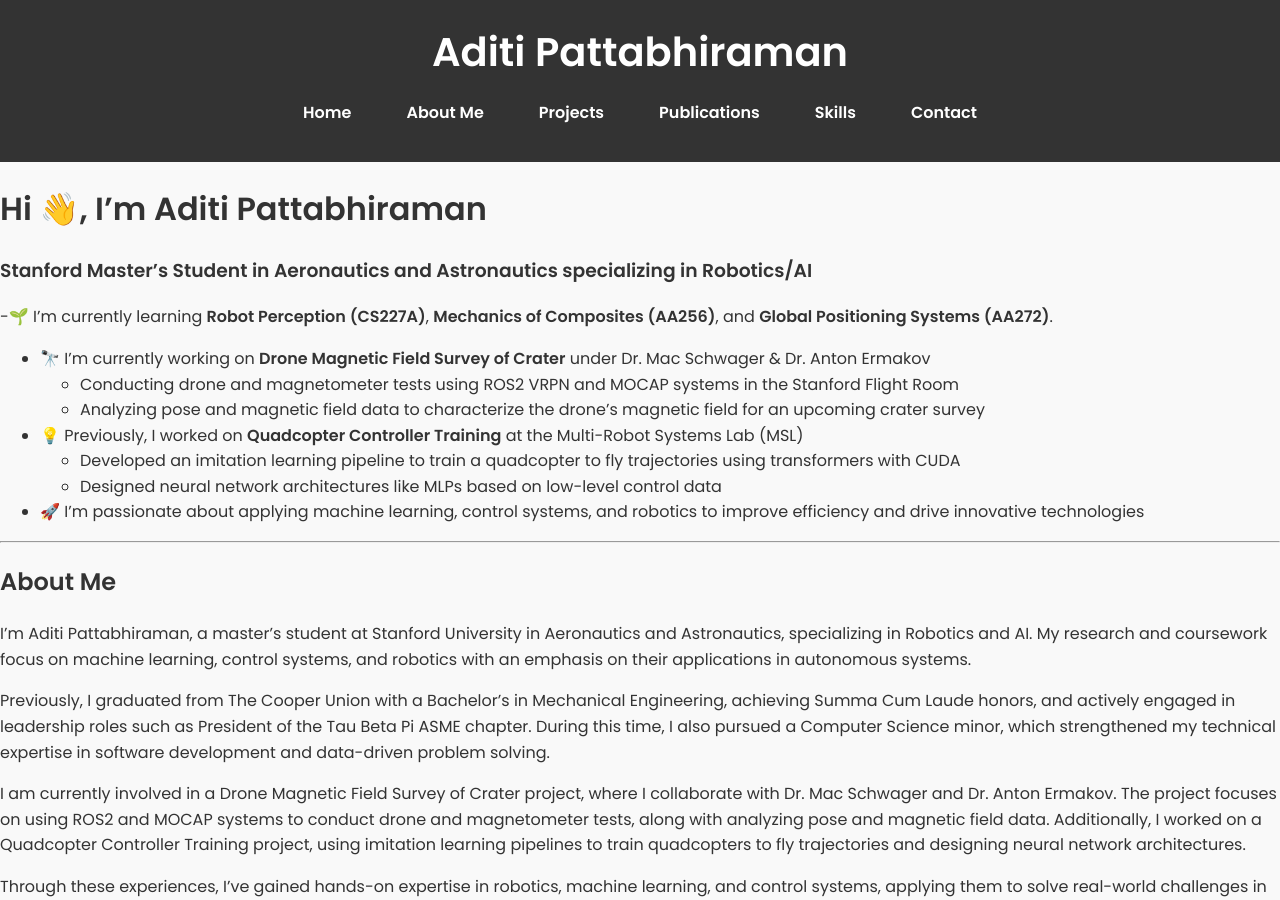
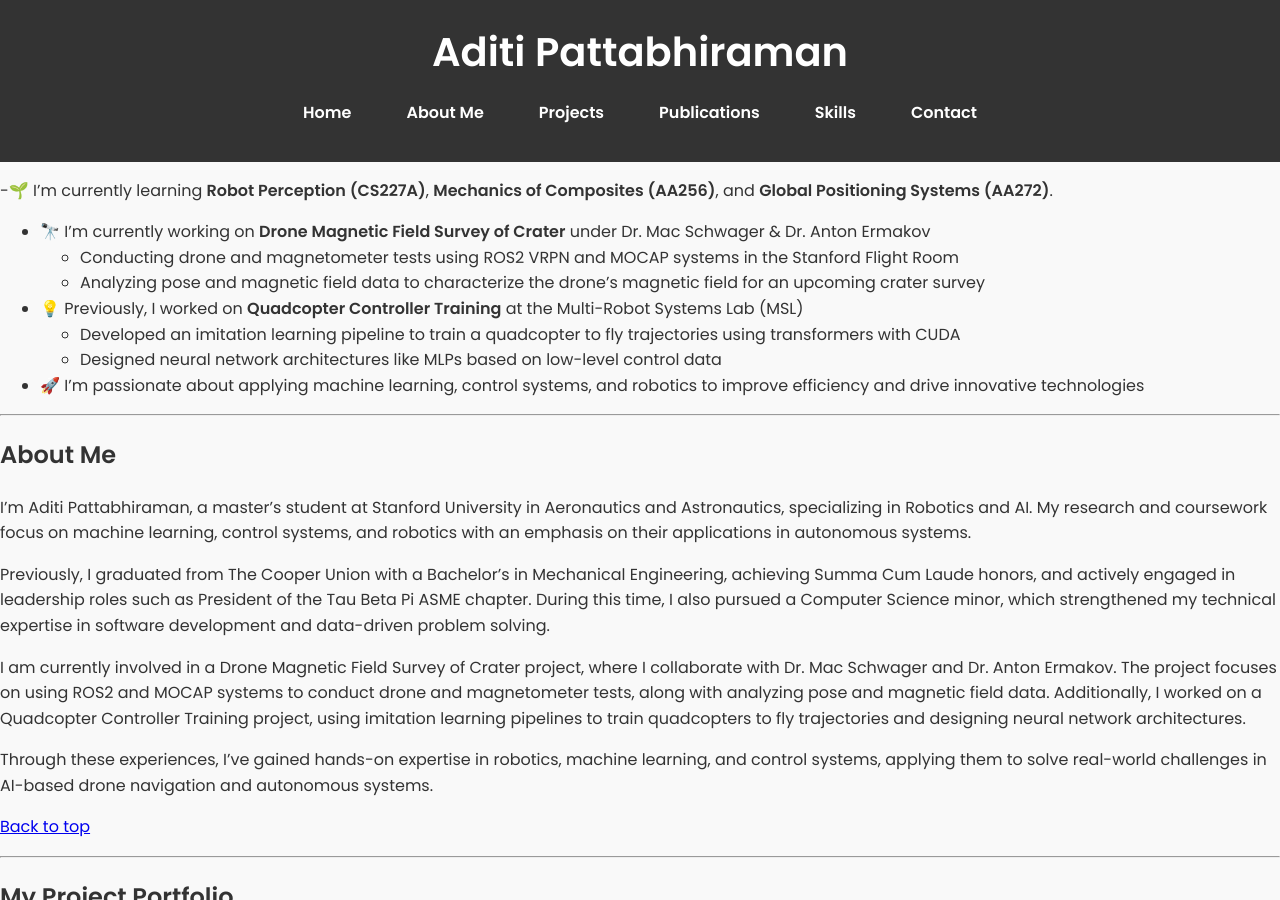
Before and after one commit to aditipattabhiraman/aditipattabhiraman.github.io, a Jekyll site: the page built from index.md, in a window 1280 px wide and 900 px high. Built offline with Jekyll 4.4.1, drawn with Linux system fonts in a browser that asks for light colours.

Commit message:
Update index.md

```diff
--- a/index.md
+++ b/index.md
@@ -2,9 +2,6 @@
 layout: default
 title: "Aditi Pattabhiraman"
 ---
-# Hi 👋, I'm Aditi Pattabhiraman
-### Stanford Master's Student in Aeronautics and Astronautics specializing in Robotics/AI
-
 -🌱 I’m currently learning **Robot Perception (CS227A)**, **Mechanics of Composites (AA256)**, and **Global Positioning Systems (AA272)**.
 
 - 🔭 I’m currently working on **Drone Magnetic Field Survey of Crater** under Dr. Mac Schwager & Dr. Anton Ermakov
```
